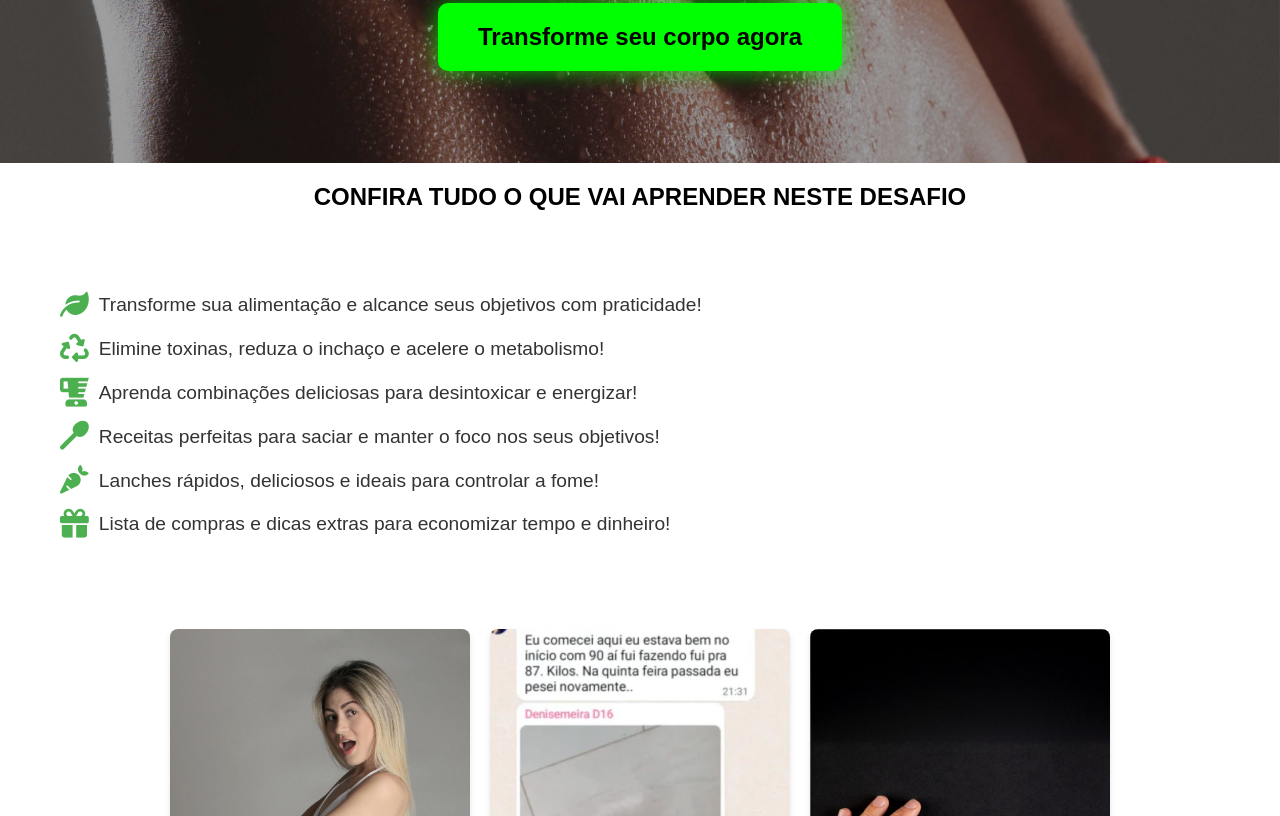
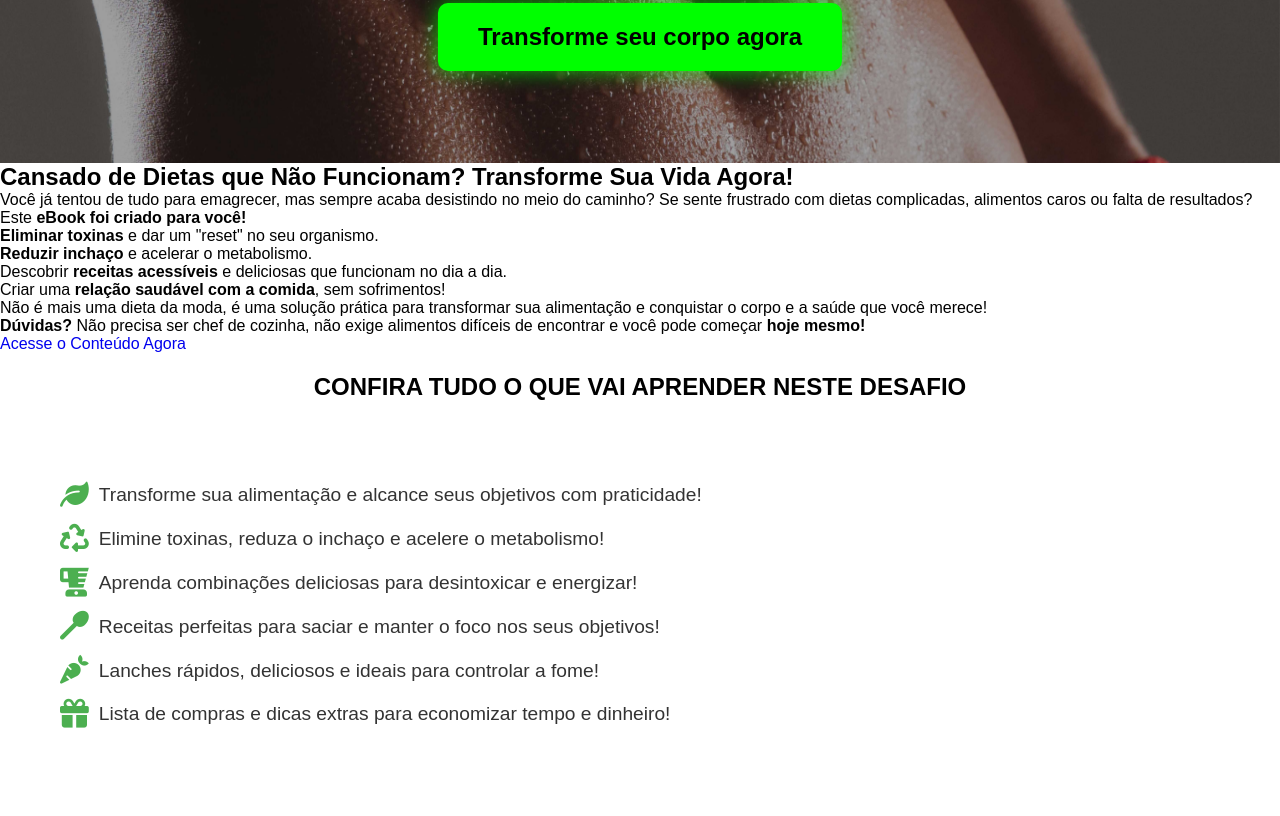
Before and after one commit to lacomb04/teste-pagina-vendas, a plain HTML site: page index.html in a window 1280 px wide. Shown: the part 715-1531 px from the top of the page. Drawn offline with Linux system fonts and the light colour scheme; a script that the page names is missing.

Commit message:
Update index.html

```diff
--- a/index.html
+++ b/index.html
@@ -21,6 +21,39 @@
 
 
         </section>
+        <section class="ebook-intro">
+            <div class="container">
+                <!-- Título Impactante -->
+                <h2>Cansado de Dietas que Não Funcionam? Transforme Sua Vida Agora!</h2>
+
+                <!-- Texto Persuasivo -->
+                <p>
+                    Você já tentou de tudo para emagrecer, mas sempre acaba desistindo no meio do caminho?
+                    Se sente frustrado com dietas complicadas, alimentos caros ou falta de resultados? Este
+                    <strong>eBook foi criado para você!</strong>
+                </p>
+                <ul>
+                    <li><strong>Eliminar toxinas</strong> e dar um "reset" no seu organismo.</li>
+                    <li><strong>Reduzir inchaço</strong> e acelerar o metabolismo.</li>
+                    <li>Descobrir <strong>receitas acessíveis</strong> e deliciosas que funcionam no dia a dia.</li>
+                    <li>Criar uma <strong>relação saudável com a comida</strong>, sem sofrimentos!</li>
+                </ul>
+                <p>
+                    Não é mais uma dieta da moda, é uma solução prática para transformar sua alimentação
+                    e conquistar o corpo e a saúde que você merece!
+                </p>
+                <p>
+                    <strong>Dúvidas?</strong> Não precisa ser chef de cozinha, não exige alimentos difíceis de encontrar
+                    e você pode começar <strong>hoje mesmo!</strong>
+                </p>
+
+                <!-- Botão -->
+                <div class="cta-section">
+                    <a href="#conteudo" class="btn-acessar">Acesse o Conteúdo Agora</a>
+                </div>
+            </div>
+        </section>
+
         <div class="content">
             <h2>
                 CONFIRA TUDO O QUE VAI APRENDER NESTE DESAFIO
@@ -102,6 +135,18 @@
             </a>
 
         </div>
+        <section class="promo-section">
+            <h2>Oferta Exclusiva: Transforme Seu Corpo Agora!</h2>
+            <p>
+              De <span class="original-price">R$69,90</span> por apenas
+              <span class="promo-price">R$35,90!</span>
+            </p>
+            <p class="promo-description">
+              Aproveite esta oferta por tempo limitado e comece sua transformação ainda hoje!
+            </p>
+            <button class="promo-button">Comprar Agora</button>
+          </section>
+
 
     </main>
     <script src="script.js"></script>
```
